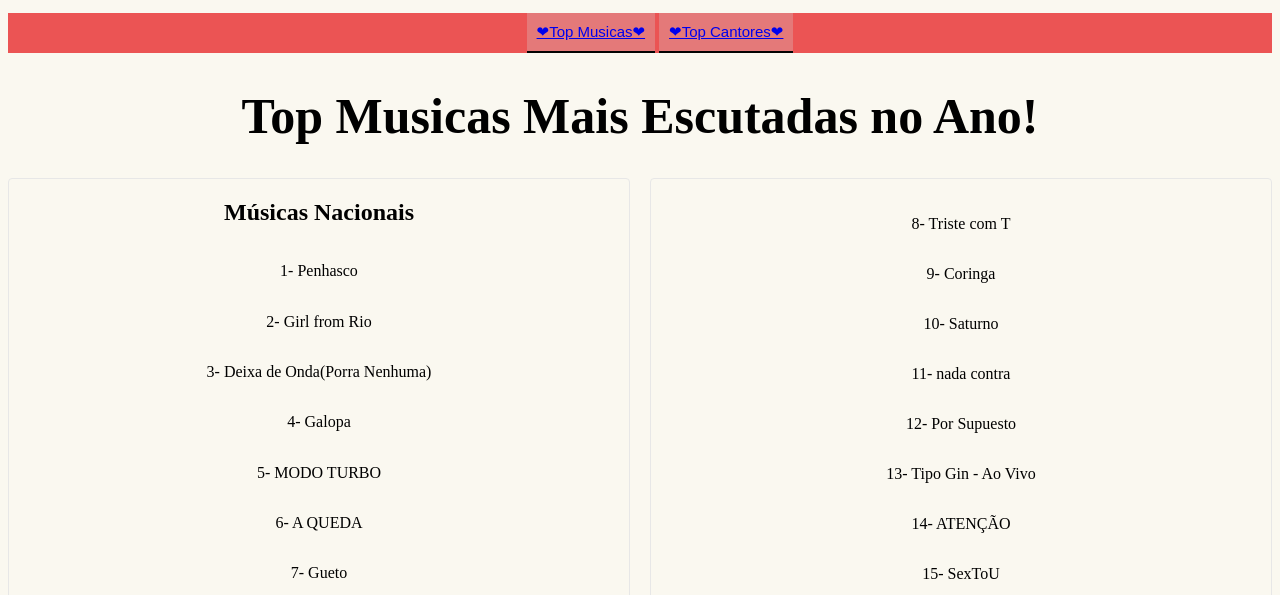
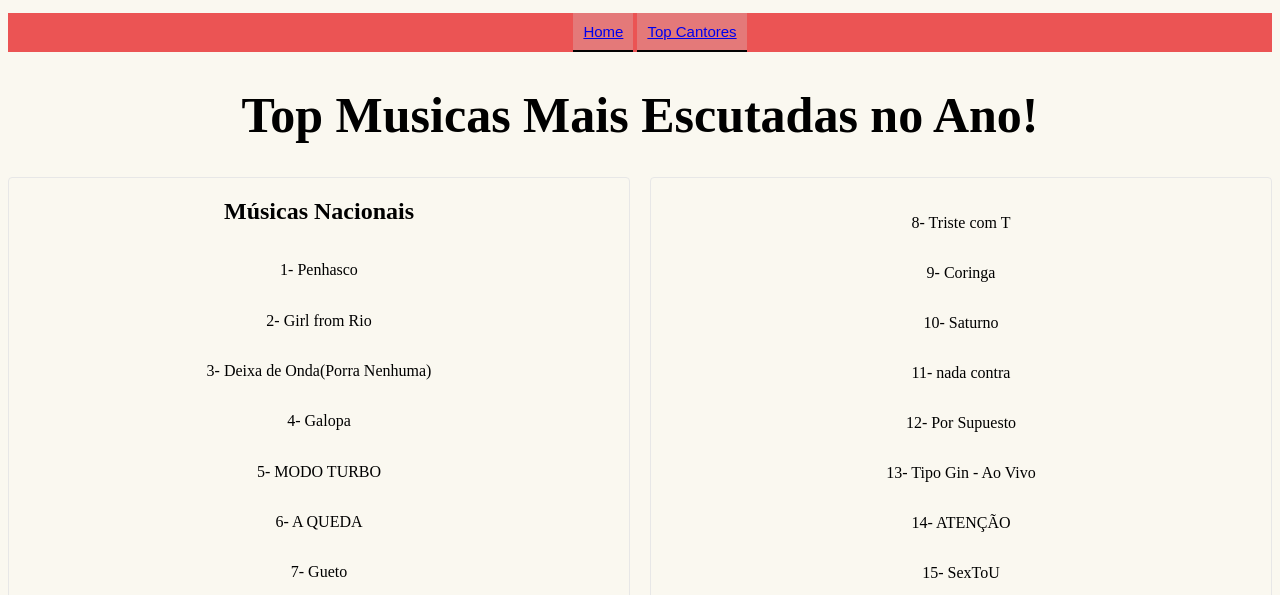
Before and after one commit to fallenMystic/exercicio1, a plain HTML site: page Páginas/Músicas.html in a window 1280 px wide. Shown: the part 195-790 px from the top of the page. Drawn offline with Linux system fonts and the light colour scheme.

Commit message:
linkei com as outras pag

```diff
--- a/Páginas/Músicas.html
+++ b/Páginas/Músicas.html
@@ -26,9 +26,9 @@
 
           <div class="Menu">
             <ul>
-              <li>  <a class="Menu" href="../BragaFofocas/index.html"> ❤Top Musicas❤ </a> </li>
+              <li>  <a class="Menu" href="../index.html"> Home </a> </li>
 
-              <li> <a class="Menu" href="../NamariaWiki/index.html"> ❤Top Cantores❤ </a> </li>
+              <li> <a class="Menu" href="../Páginas/Cantores.html"> Top Cantores </a> </li>
 
             </ul>
         </div>
```
